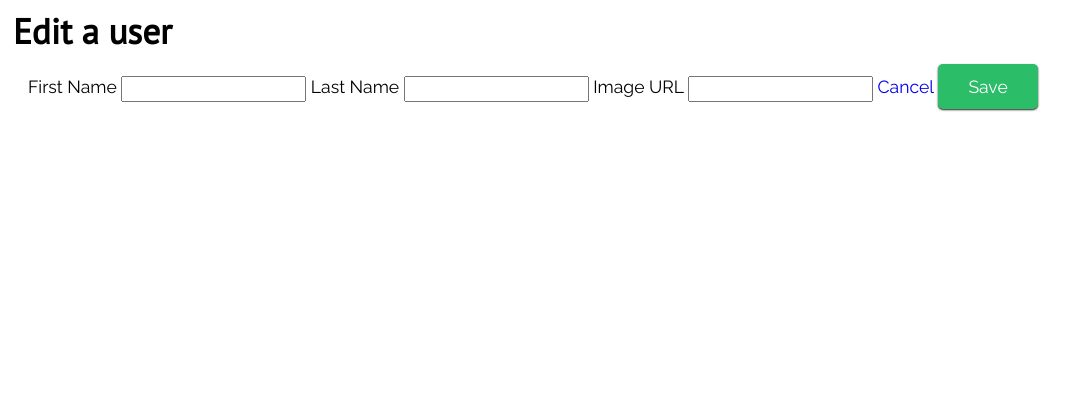
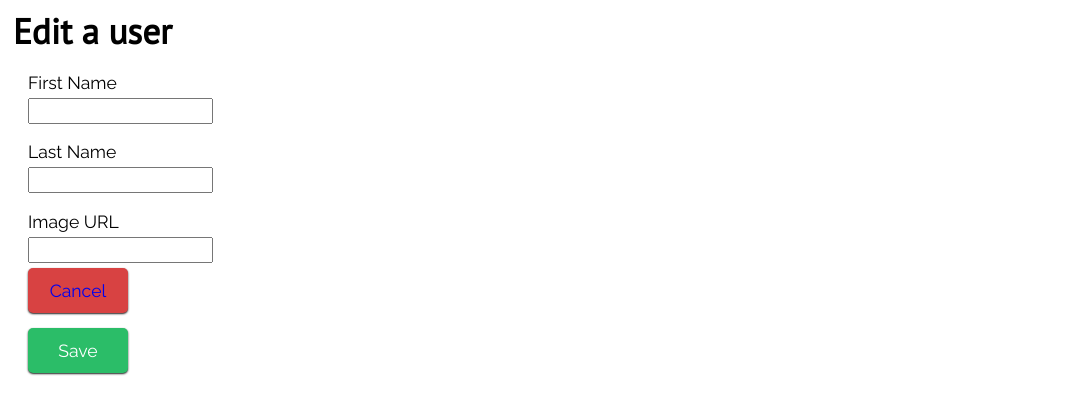
Before and after one commit to stocktons/flask-blogly, a Flask app: template templates/user_edit_page.html in a window 1280 px wide. Shown: the top 414 px of the page, without its empty margins (0-1086 px from the left). Run offline with Flask 2, Linux system fonts and the light colour scheme; the template is opened without the code that fills it, so the values that code supplies are empty.

Commit message:
add more css changes

```diff
--- a/static/style.css
+++ b/static/style.css
@@ -14,6 +14,10 @@ a {
 
 form {
     margin-left: 20px;
+}
+
+form p {
+    margin-bottom: 5px;
 }
 
 .new-user-btn {
@@ -38,6 +42,7 @@ form {
 }
 
 .green-btn {
+    display: block;
     background-color:rgb(43, 189, 104);
     color: white;
     border: none;
@@ -47,10 +52,31 @@ form {
     font-size: 1.1rem;
     border-radius: 5px;
     box-shadow: 0px 1px 2px rgb(33, 33, 33);
-    margin-top: 5px;
+    margin-top: 15px;
 }
 
 input {
     height: 20px;
     margin-top: 0px;
 }
+
+.cancel-btn {
+    display: flex;
+    background-color: rgb(216, 66, 66);
+    font-size: 1.1rem;
+    border-radius: 5px;
+    height: 45px;
+    width: 100px;
+    justify-content: center;
+    align-items: center;
+    box-shadow: 0px 1px 2px rgb(33, 33, 33);
+    margin-top: 5px;
+}
+
+.cancel-btn a:link {
+    color: white;
+}
+
+.cancel-btn a:visited {
+    color: white;
+}
--- a/templates/user_edit_page.html
+++ b/templates/user_edit_page.html
@@ -9,14 +9,23 @@
 <h1>Edit a user</h1>
 
 <form action="/users/{{ user.id }}/edit" method="POST">
-    <label for="first-name">First Name</label>
+    <p>
+        <label for="first-name">First Name</label>
+    </p>
     <input type="text" id="first-name" name="first-name" value="{{user.first_name}}">
-    <label for="last-name">Last Name</label>
+
+    <p>
+        <label for="last-name">Last Name</label>
+    </p>
     <input type="text" id="last-name" name="last-name" value="{{user.last_name}}">
-    <label for="img-URL">Image URL</label>
+
+    <p>
+        <label for="img-URL">Image URL</label>
+    </p>
     <input type="text" id="img-url" name="img-url" value="{{user.image_url}}">
 
-    <a class="cancel-btn" href="/users">Cancel</a> <!--could make this a button like the others-->
+    <a class="cancel-btn" href="/users">Cancel</a>
+    <!--could make this a button like the others-->
     <button class="green-btn">Save</button>
 </form>
 
```
Also changed, not shown: templates/new_user.html (+2 -6 lines).
